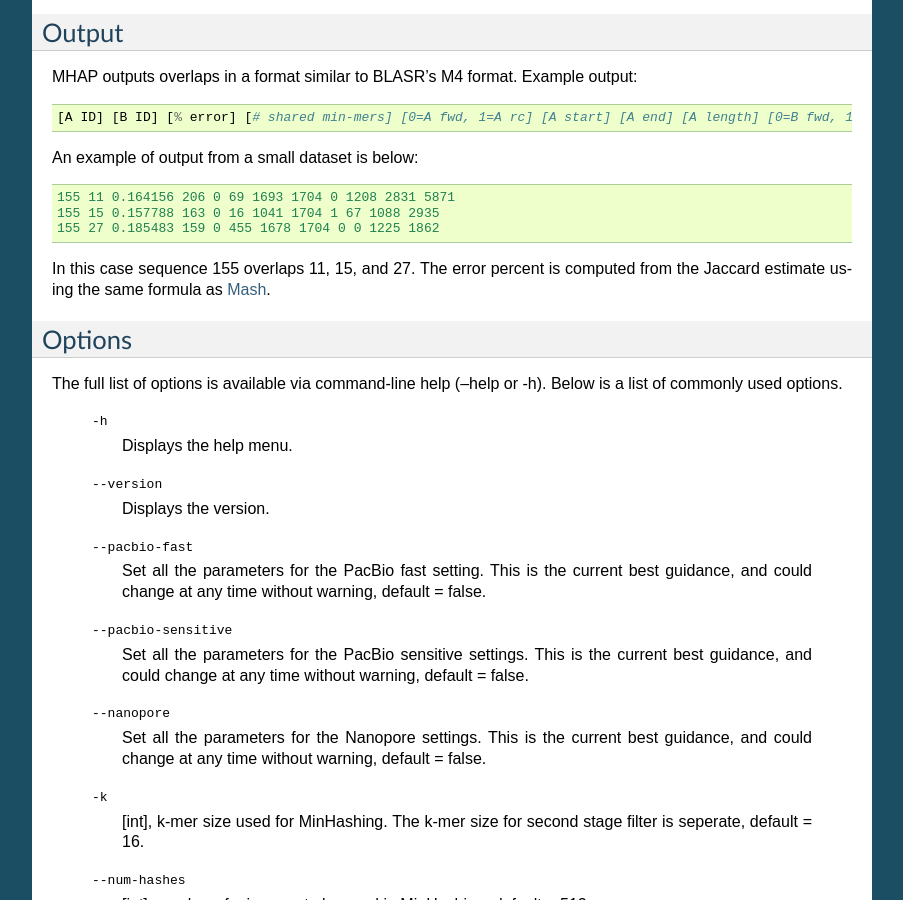
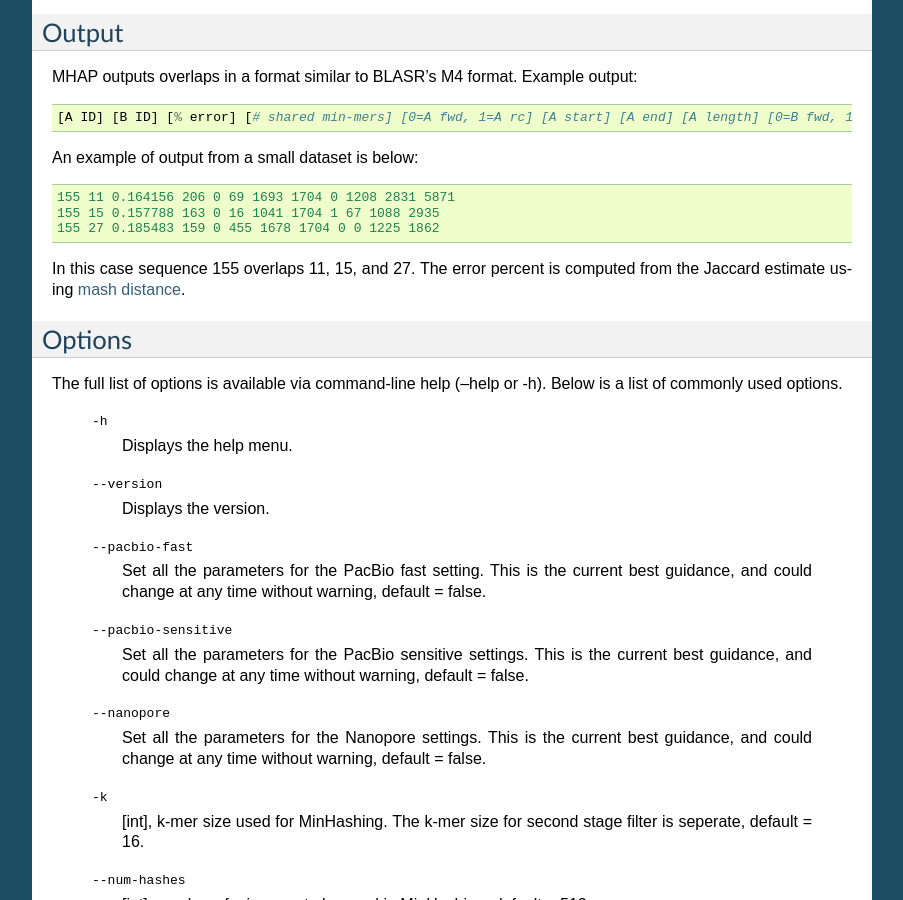
Before and after one commit to marbl/MHAP, a Sphinx documentation site: the page built from docs/source/quickstart.rst, in a window 1280 px wide and 900 px high, scrolled down 934 px. Shown: the whole window, without its empty margins (198-1101 px from the left). Built offline with Sphinx 7.4.7, drawn with Linux system fonts in a browser that asks for light colours.

Commit message:
Update quickstart.rst

```diff
--- a/docs/source/quickstart.rst
+++ b/docs/source/quickstart.rst
@@ -52,7 +52,7 @@ An example of output from a small dataset is below::
    155 15 0.157788 163 0 16 1041 1704 1 67 1088 2935
    155 27 0.185483 159 0 455 1678 1704 0 0 1225 1862
 
-In this case sequence 155 overlaps 11, 15, and 27. The error percent is computed from the Jaccard estimate using the same formula as `Mash <http://mash.readthedocs.org/>`_.
+In this case sequence 155 overlaps 11, 15, and 27. The error percent is computed from the Jaccard estimate using `mash distance <http://www.biorxiv.org/content/early/2015/10/26/029827.abstract>`_.
 
 Options
 -----------------
```
